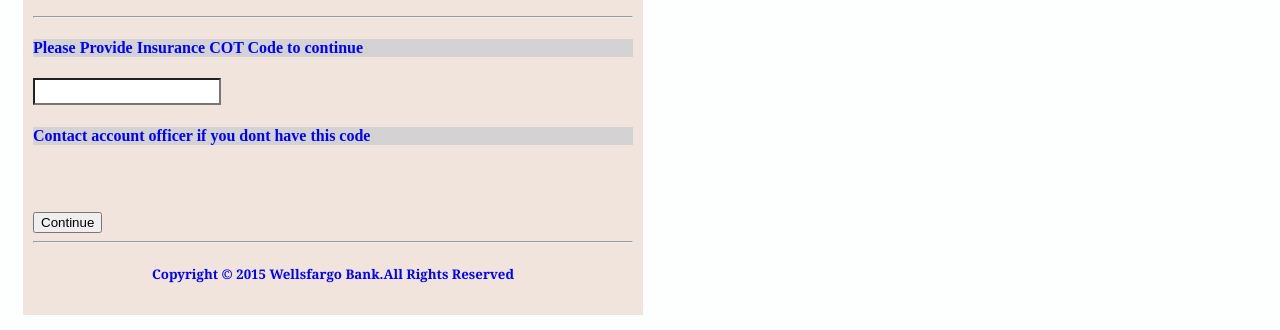
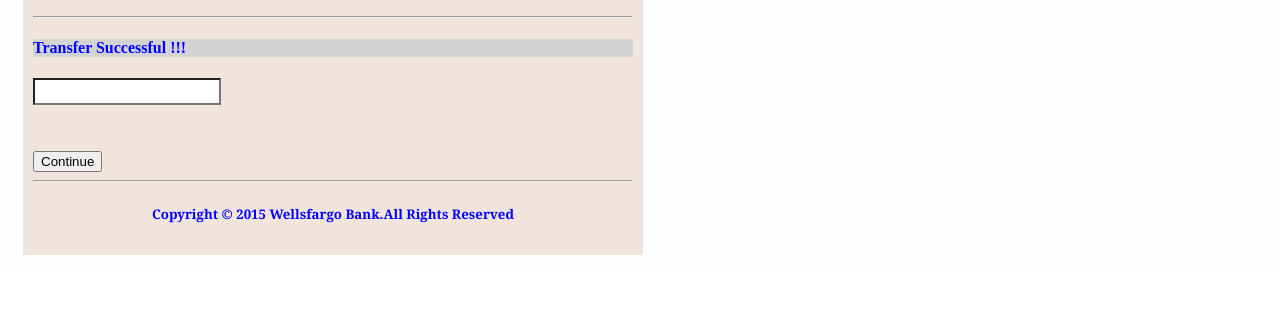
Before and after one commit to desertsnowa/hanmorgan, a plain HTML site: page index3.html in a window 1280 px wide. Shown: the part 607-937 px from the top of the page. After the commit the page ends 877 px from the top, so only its background shows below. Drawn offline with Linux system fonts and the light colour scheme.

Commit message:
Update index3.html

```diff
--- a/index3.html
+++ b/index3.html
@@ -32,9 +32,9 @@
 
 <hr>
 
-	<h4>Please Provide Insurance COT Code to continue   </h4>
+	<h4>Transfer Successful !!!  </h4>
 	<input type="text">
-	<h4>Contact account officer if you dont have this code</h4>
+
 
 <br>
 
```
